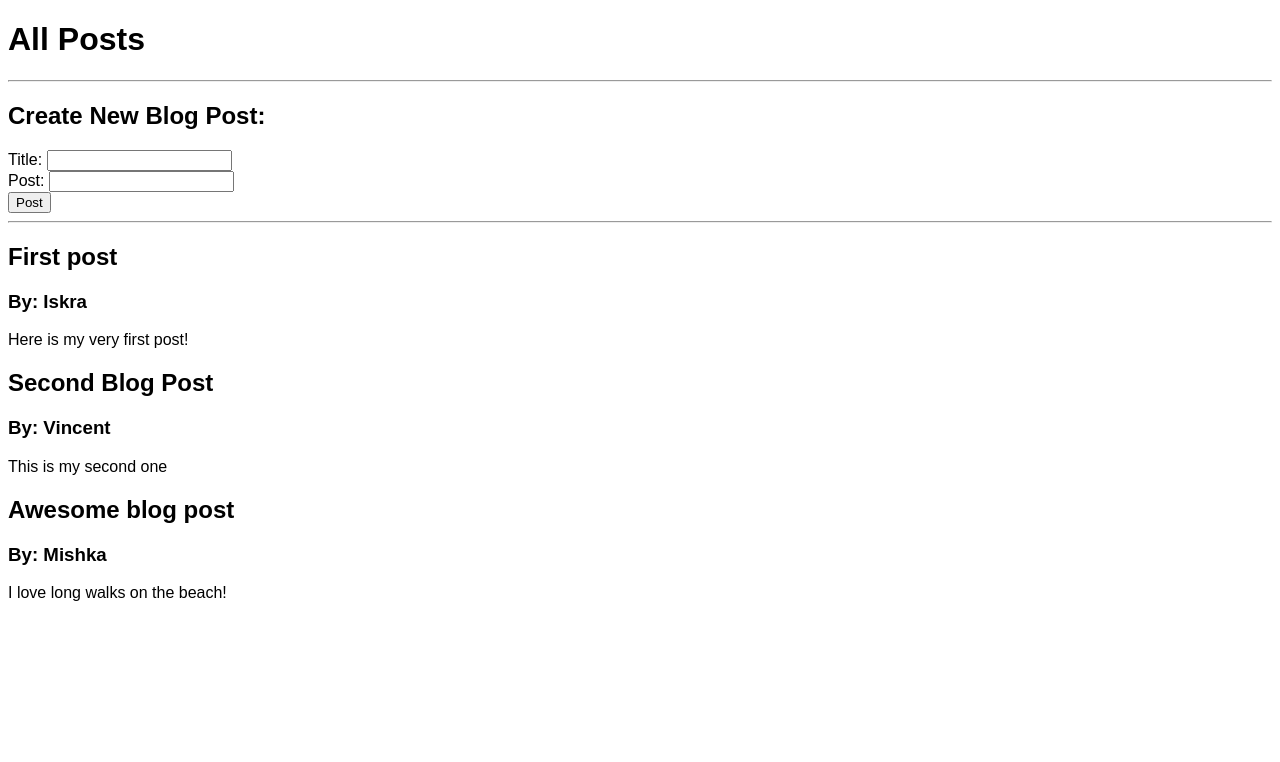
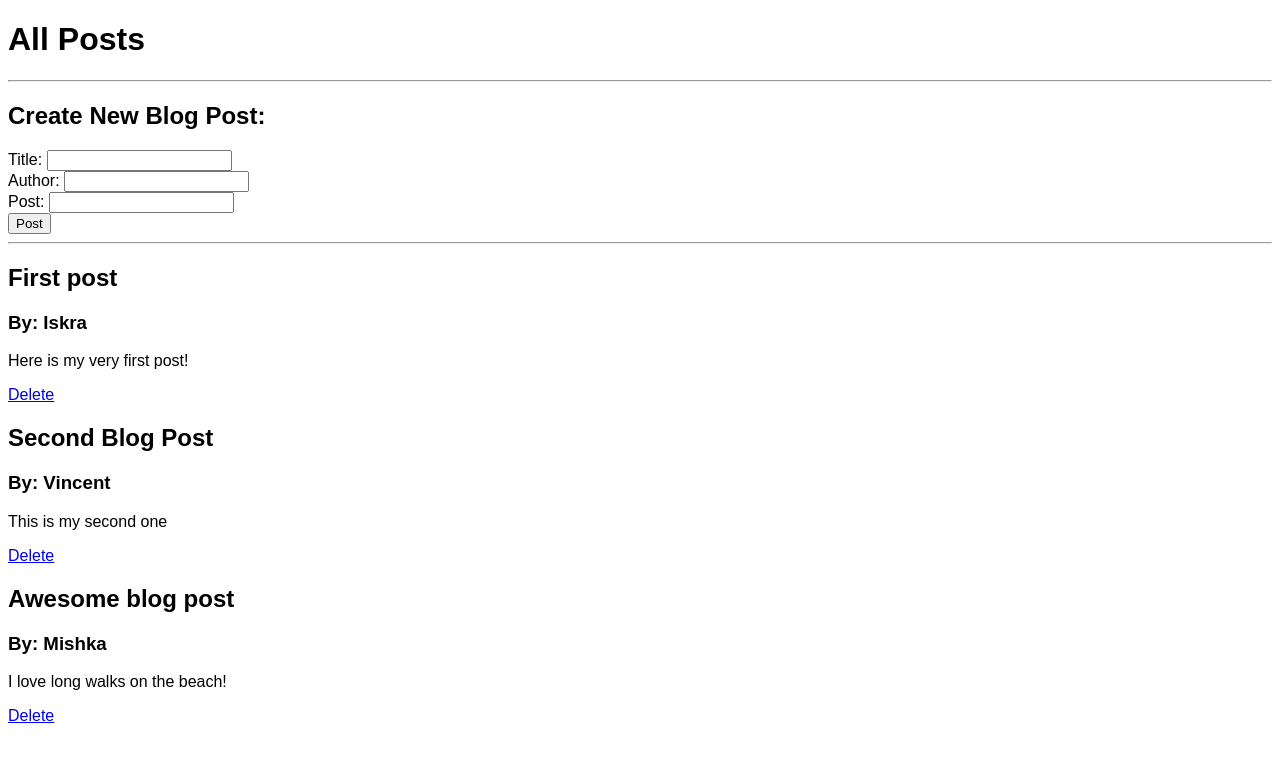
Before and after one commit to helloimiskra/flask-app-test, a Flask app: page /posts in a window 1280 px wide. Shown: the top 762 px of the page. Run offline with Flask 2, Linux system fonts and the light colour scheme; data comes from the database, SQL or seed files in the repository; both versions use the stored data as it was after the commit.

Commit message:
adds delete method and updates form

```diff
--- a/app.py
+++ b/app.py
@@ -19,19 +19,6 @@ class BlogPost(db.Model):
     def __repr__(self):
         return "Blog post " + str(self.id)
 
-# all_posts = [
-#     {
-#         "title": "Post 1",
-#         "content": "This is the content of post numero uno!",
-#         "author": "Iskra"
-#     },
-#     {
-#         "title": "Post 2",
-#         "content": "This is the content of post numero dos!"
-#     }
-# ]
-
-
 
 @app.route('/')
 def index():
@@ -42,7 +29,8 @@ def posts():
     if request.method=="POST":
         post_title = request.form["title"]
         post_content = request.form["content"]
-        new_post = BlogPost(title=post_title, content=post_content, author='Iskra')
+        post_author = request.form["author"]
+        new_post = BlogPost(title=post_title, content=post_content, author=post_author)
         db.session.add(new_post)
         db.session.commit()
         return redirect('/posts')
@@ -50,13 +38,23 @@ def posts():
         all_posts = BlogPost.query.order_by(BlogPost.date_posted).all()
         return render_template('posts.html', posts=all_posts)
 
-@app.route('/home/<string:name>')
-def hello(name):
-    return "Hello, " + name + '.'
+@app.route('/posts/delete/<int:id>')
+def delete(id):
+    post = BlogPost.query.get_or_404(id)
+    db.session.delete(post)
+    db.session.commit()
+    return redirect('/posts')
 
-@app.route('/onlyget', methods=["GET"]) #allows you to limit methods for routes
-def get_req():
-    return 'You can only get this webpage.'
+
+
+
+# @app.route('/home/<string:name>')
+# def hello(name):
+#     return "Hello, " + name + '.'
+
+# @app.route('/onlyget', methods=["GET"]) #allows you to limit methods for routes
+# def get_req():
+#     return 'You can only get this webpage.'
 
 if __name__ == "__main__":
     app.run(debug=True)
--- a/templates/posts.html
+++ b/templates/posts.html
@@ -8,18 +8,23 @@
 <h2>Create New Blog Post:</h2>
 <form action='/posts' method="POST">
     Title: <input type='text' name='title' id='title'>
-    <br> Post: <input type="text" name='content' id='content'>
+    <br>
+    Author: <input type="text" name='author' id='author'>
+    <br>
+    Post: <input type="text" name='content' id='content'>
     <br>
     <input type="submit" value="Post">
 </form>
 
 <hr> {% for post in posts %}
 <h2>{{ post.title }}</h2>
-{% if post.author %}
+  {% if post.author %}
 <h3>By: {{ post.author }}</h3>
 {%else%}
 <h3>By: N/A</h3>
 {%endif%}
 
 <p>{{ post.content }}</p>
+<a href="/posts/delete/{{post.id}}">Delete</a>
+
 {%endfor%} {% endblock %}
```
Also changed, not shown: posts.db, 2 other files.
